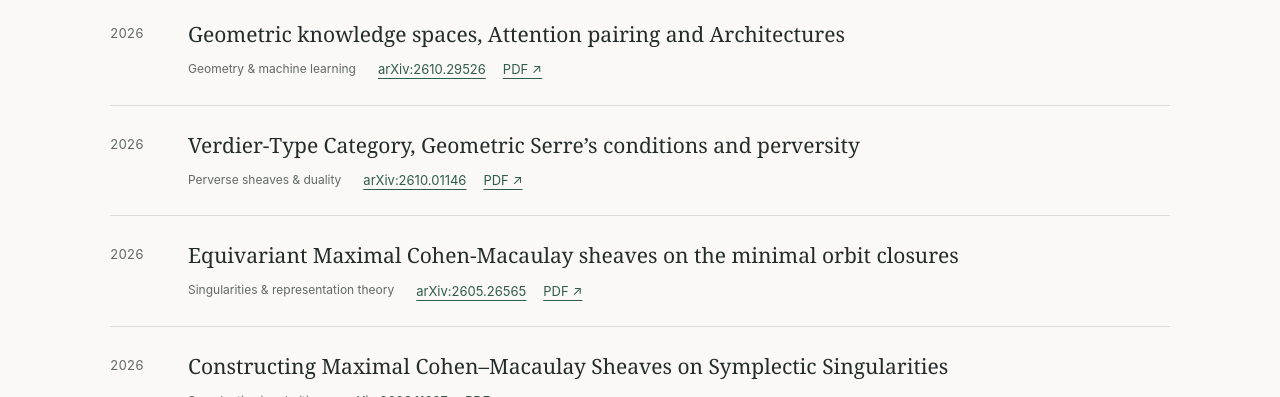
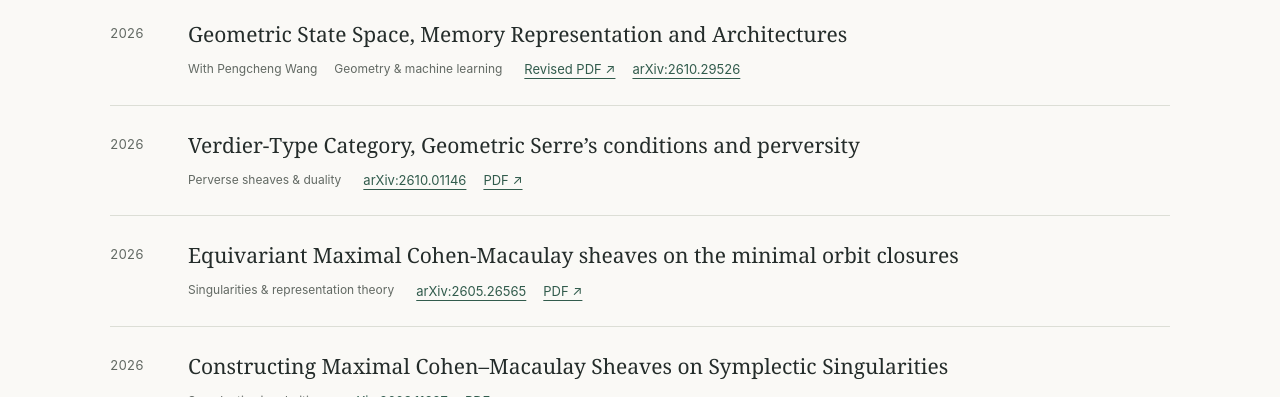
Before and after one commit to sshangxu/sshangxu.github.io, a plain HTML site: page index.html in a window 1280 px wide. Shown: the part 703-1100 px from the top of the page. Drawn offline with Linux system fonts and the light colour scheme.

Commit message:
Link revised paper and credit Pengcheng Wang

```diff
--- a/index.html
+++ b/index.html
@@ -132,8 +132,8 @@
           <li>
             <span class="year">2026</span>
             <div>
-              <h3><a href="https://arxiv.org/abs/2610.29526">Geometric knowledge spaces, Attention pairing and Architectures</a></h3>
-              <div class="paper-meta"><span class="topic">Geometry &amp; machine learning</span><a href="https://arxiv.org/abs/2610.29526">arXiv:2610.29526</a><a href="https://arxiv.org/pdf/2610.29526" aria-label="PDF of Geometric knowledge spaces, Attention pairing and Architectures">PDF ↗</a></div>
+              <h3><a href="Geometric-State-Space-revised.pdf">Geometric State Space, Memory Representation and Architectures</a></h3>
+              <div class="paper-meta"><span>With Pengcheng Wang</span><span class="topic">Geometry &amp; machine learning</span><a href="Geometric-State-Space-revised.pdf" aria-label="Revised PDF of Geometric State Space, Memory Representation and Architectures">Revised PDF ↗</a><a href="https://arxiv.org/abs/2610.29526">arXiv:2610.29526</a></div>
             </div>
           </li>
           <li>
```
Also changed, not shown: 1 other file.
